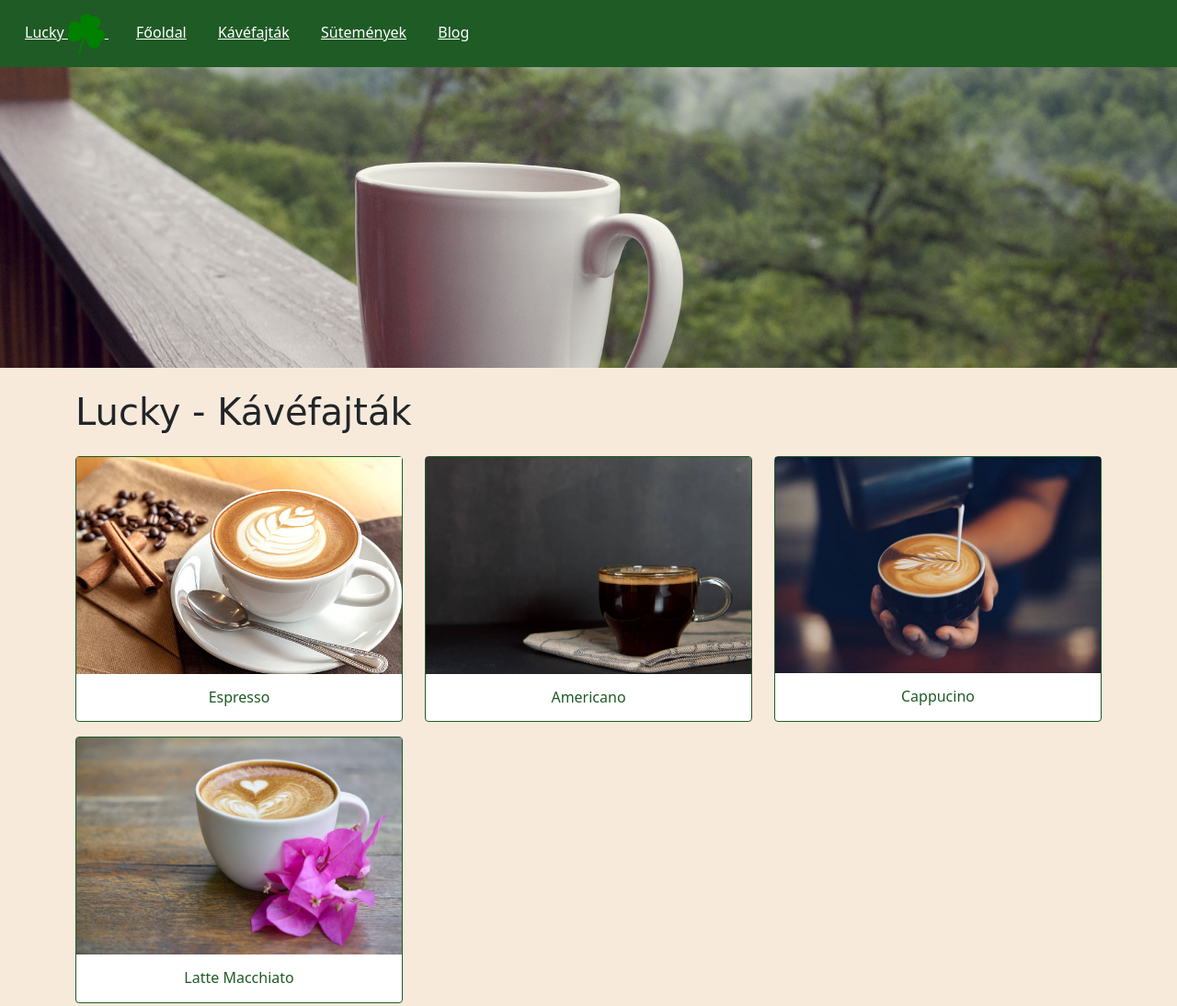
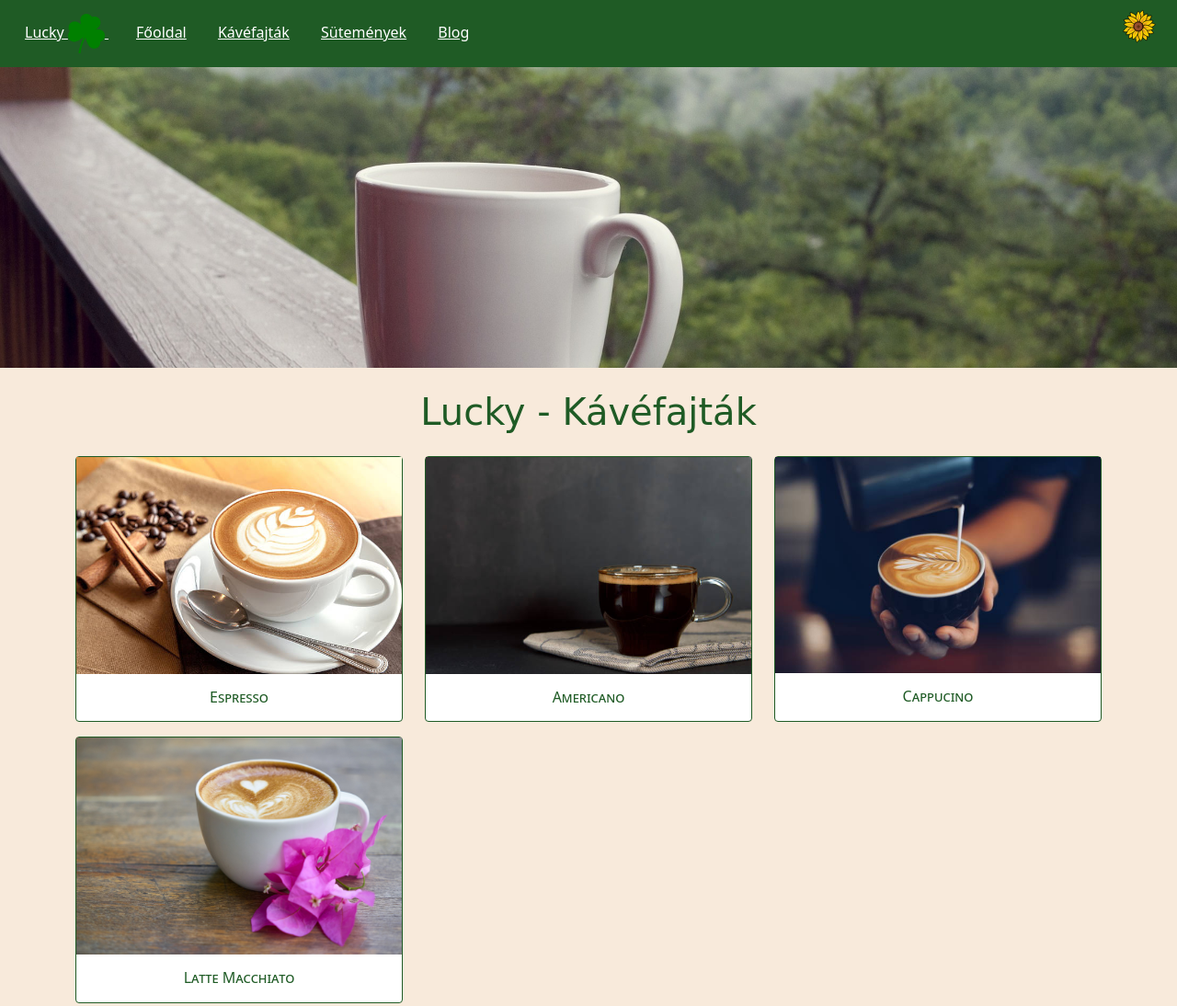
Before and after one commit to mszrsakos/Lucky-kavezo, a plain HTML site: page index.html in a window 1280 px wide. Shown: the whole page at 92% size. Drawn offline with nearby package versions, Linux system fonts and the light colour scheme; a web font is replaced by a local one.

Commit message:
napi ajanlat

```diff
--- a/index.html
+++ b/index.html
@@ -49,6 +49,7 @@
             </div>
             <div class="col-lg-4">
                 <div class="kave">
+                    <img src="./imgs/napraforgo.svg" alt="" id="napiajanlat">
                     <img src="./imgs/cappuccino.png" alt="" class="img-fluid">
                     <h2>Cappucino</h2>
                 </div>
--- a/lucky.css
+++ b/lucky.css
@@ -5,6 +5,8 @@ body{
 }
 h1{
     font-family: 'Fredericka the Great', cursive;
+    color: #1f5b25;
+    text-align: center;
 }
 nav{
     background-color: #1f5b25;
@@ -46,4 +48,11 @@ nav a:first-child img{
     text-align: center;
     margin-top: 1rem;
     margin-bottom: 1rem;
+    font-variant: small-caps;
 }
+#napiajanlat{
+    width: 40px;
+    position: absolute;
+    top: 10px;
+    right: 20px;
+}
```
Also changed, not shown: imgs/napraforgo.svg (added).
